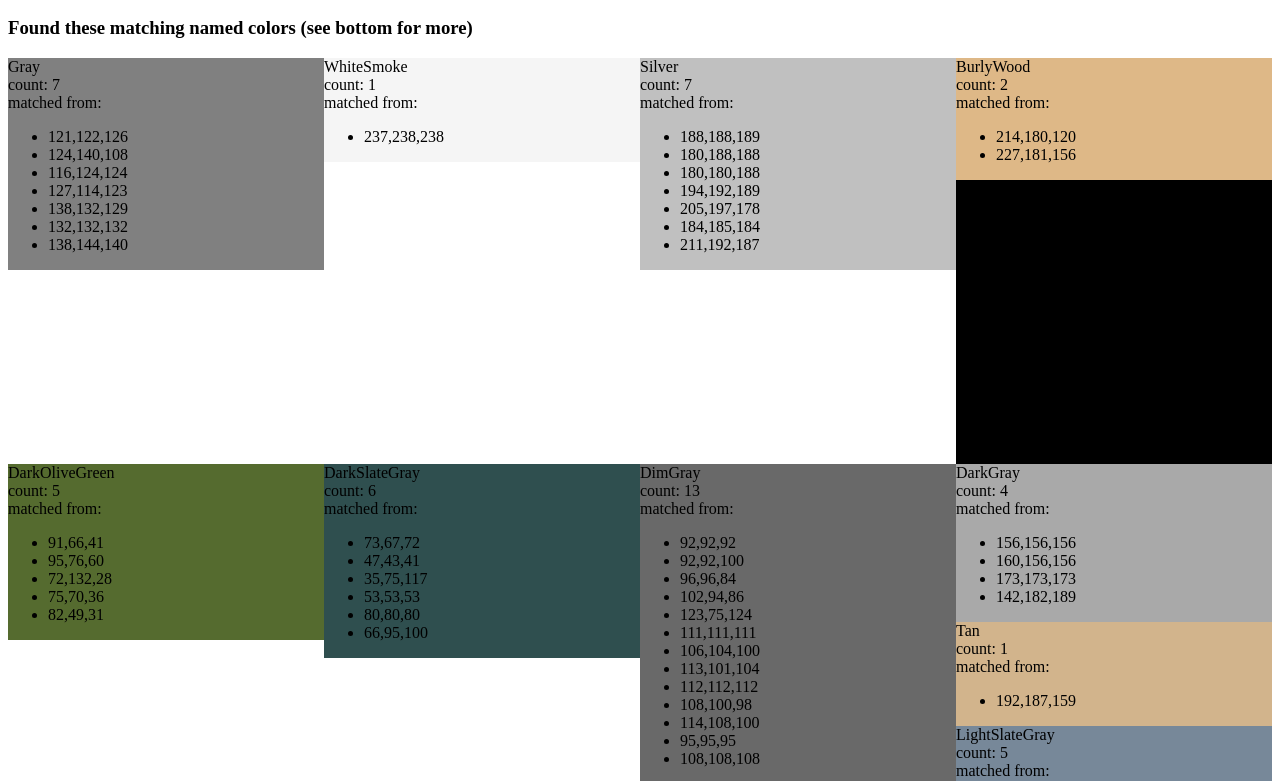
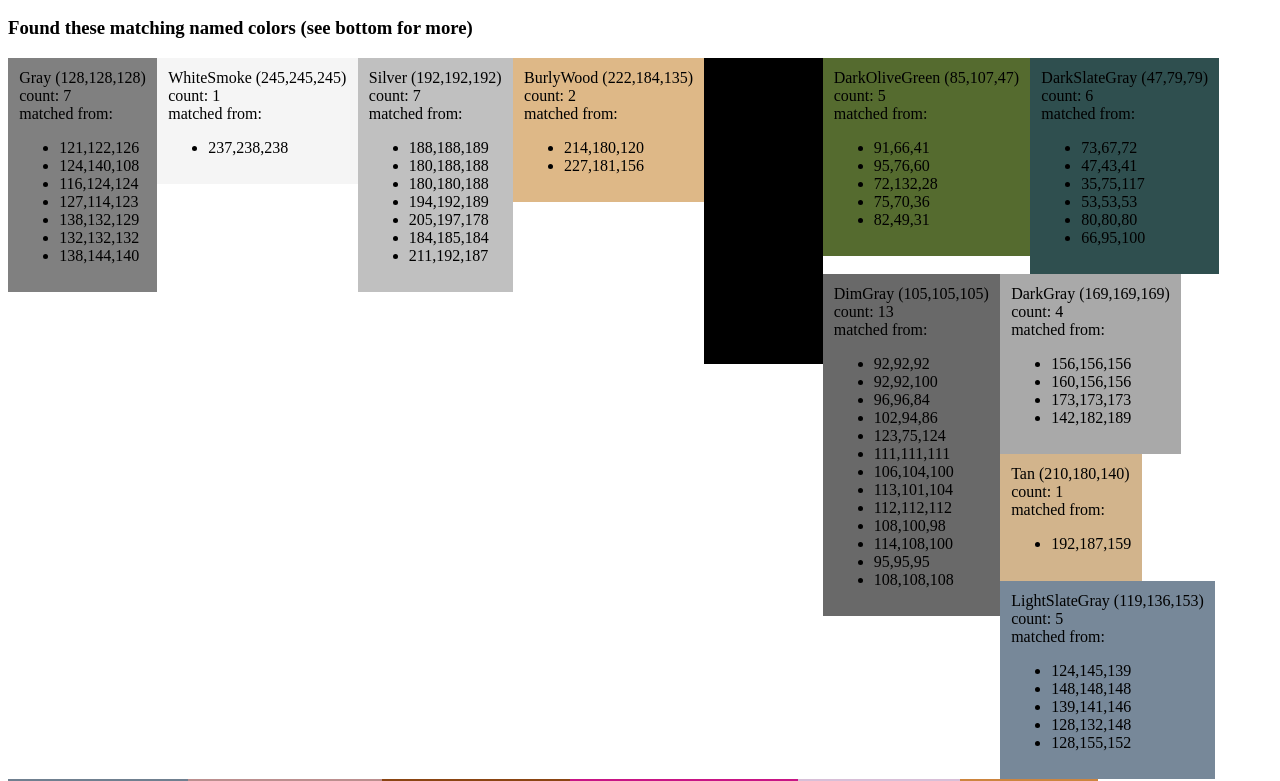
Before and after one commit to iHaveBecomeDeath/ImageColorSorting, a plain HTML site: page index.html in a window 1280 px wide. Shown: the part 50-831 px from the top of the page. Drawn offline with Linux system fonts and the light colour scheme.

Commit message:
fixed some styling

```diff
--- a/hej.css
+++ b/hej.css
@@ -9,7 +9,7 @@
 	}
 	.clrDiv {
 		float: left;
-		width: 25%;
+		padding: 0.7em;
 	}
 	.imgDataContainer {
 		background-color:grey;
--- a/js/imgclrsrt.js
+++ b/js/imgclrsrt.js
@@ -68,7 +68,7 @@
 				;
 			});
 			var descHTML =
-				namedColor.name
+				namedColor.name + " (" + rgb + ")"
 				+ "<br/ > count: "
 			 	+ namedColor.count
 				+ "<br /> matched from: "
```
